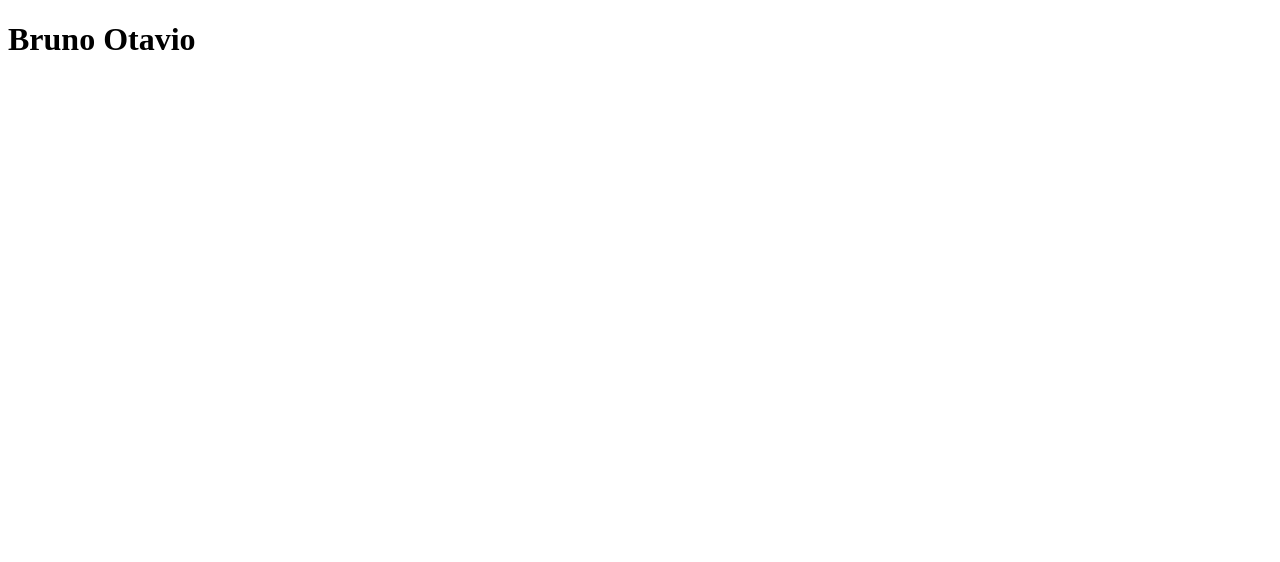
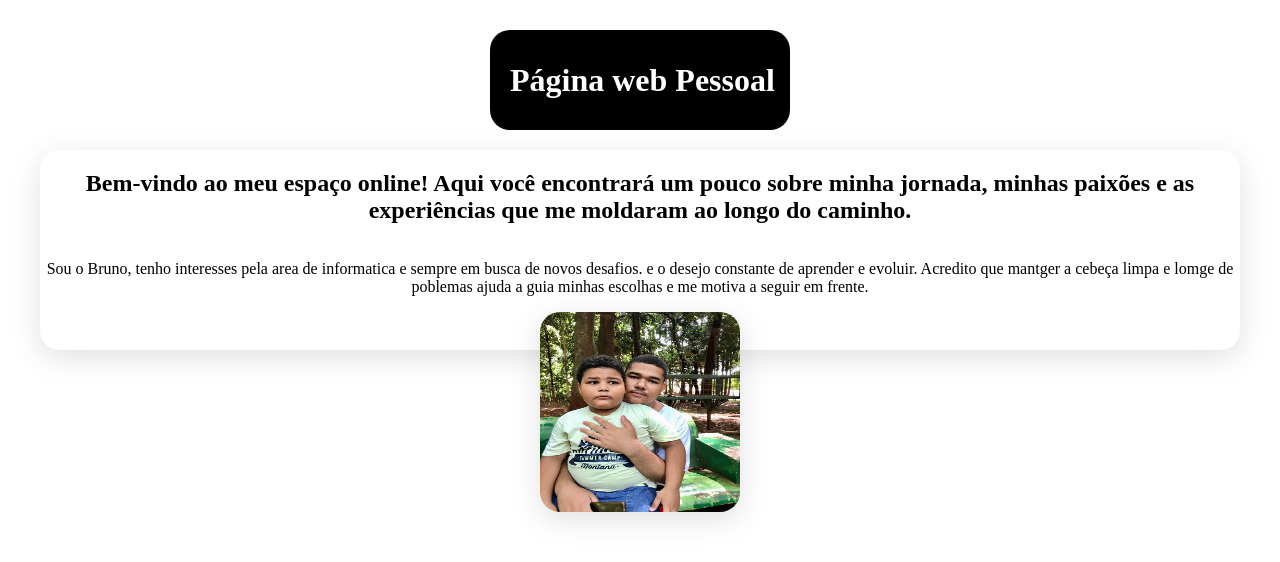
Before and after one commit to 2779bytes/git-hub-site-, a plain HTML site: page index.html in a window 1280 px wide. Drawn offline with Linux system fonts and the light colour scheme.

Commit message:
adicionei uma img e um text

```diff
--- a/index.html
+++ b/index.html
@@ -1,11 +1,36 @@
 <!DOCTYPE html>
 <html lang="en">
+
 <head>
     <meta charset="UTF-8">
     <meta name="viewport" content="width=device-width, initial-scale=1.0">
+    <link rel="stylesheet" href="style.css">
     <title>Document</title>
 </head>
+
 <body>
-    <h1>Bruno Otavio</h1>
+    <center>
+        <div class="titulo">
+            <h1>Página web Pessoal</h1>
+        </div>
+    </center>
+    <center>
+        <div class="primeiraparte">
+            <div class="texto">
+                <h2>Bem-vindo ao meu espaço online! Aqui você encontrará um pouco sobre minha jornada, minhas paixões e
+                    as
+                    experiências que me moldaram ao longo do caminho.</h2>
+                <p>Sou o Bruno, tenho interesses pela area de informatica e sempre em busca de novos desafios.
+                    e o desejo constante de aprender e evoluir. Acredito que mantger a cebeça limpa e lomge de poblemas
+                    ajuda a
+                    guia
+                    minhas escolhas e me motiva a seguir
+                    em frente.</p>
+            </div>
+            <img src="imagens/WhatsApp Image 2024-09-03 at 10.09.57.jpeg" alt="minha foto">
+        </div>
+    </center>
+
 </body>
+
 </html>
--- /dev/null
+++ b/style.css
@@ -0,0 +1,34 @@
+.titulo {
+    color: white;
+    background-color: black;
+    height: 100px;
+    width: 300px;
+    display: flex;
+    align-items: center;
+    border-radius: 20px;
+    margin-top: 30px;
+}
+
+h1 {
+    margin-left: 20px;
+}
+
+.primeiraparte img {
+    width: 200px;
+    height: 200px;
+    border-radius: 20px;
+    box-shadow: rgba(100, 100, 111, 0.2) 0px 7px 29px 0px;
+}
+
+.texto {
+    display: flex;
+    flex-direction: column;
+}
+
+.primeiraparte {
+    width: 1200px;
+    height: 200px;
+    box-shadow: rgba(100, 100, 111, 0.2) 0px 7px 29px 0px;
+    margin-top: 20px;
+    border-radius: 20px;
+}
```
Also changed, not shown: imagens/WhatsApp Image 2024-09-03 at 10.09.57.jpeg (added).
